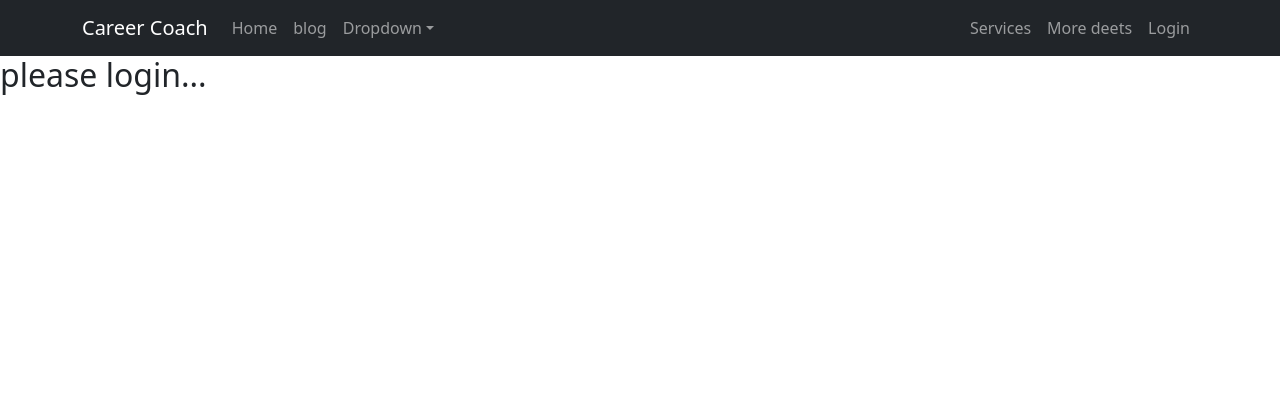
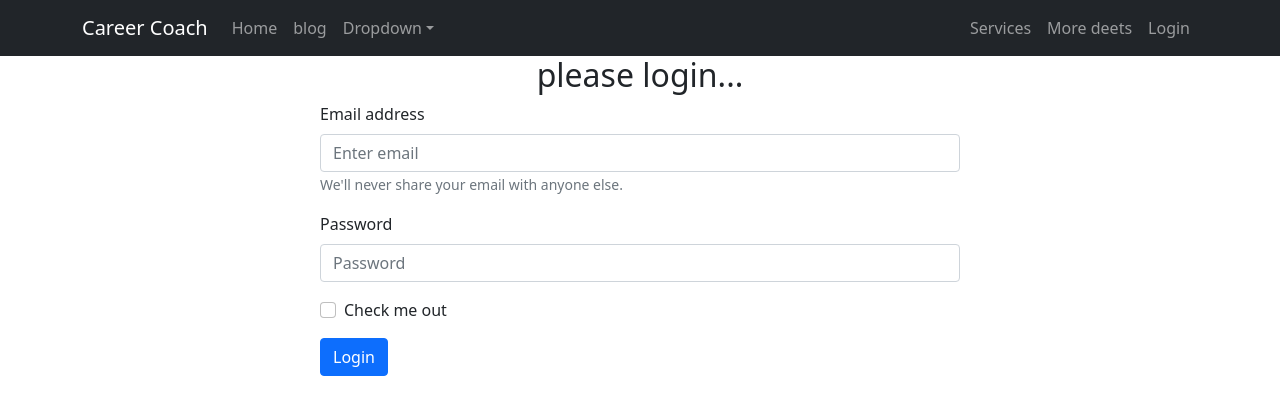
Before and after one commit to MDRAFIULI/real_interview_project_one_assign-10, a React (Create React App) app: page /login in a window 1280 px wide. Shown: the top 414 px of the page. Built offline with nearby package versions, Linux system fonts and the light colour scheme.

Commit message:
create login form

```diff
--- a/src/Page/Login/Login.js
+++ b/src/Page/Login/Login.js
@@ -1,9 +1,32 @@
 import React from 'react';
+import { Button, Form } from 'react-bootstrap';
 import './Login.css';
 const Login = () => {
     return (
         <div>
-            <h2>please login...</h2>
+            <div className='w-50 mx-auto'>
+                <h2 className='text-center'>please login...</h2>
+                <Form>
+                    <Form.Group className="mb-3" controlId="formBasicEmail">
+                        <Form.Label>Email address</Form.Label>
+                        <Form.Control type="email" placeholder="Enter email" />
+                        <Form.Text className="text-muted">
+                            We'll never share your email with anyone else.
+                        </Form.Text>
+                    </Form.Group>
+
+                    <Form.Group className="mb-3" controlId="formBasicPassword">
+                        <Form.Label>Password</Form.Label>
+                        <Form.Control type="password" placeholder="Password" />
+                    </Form.Group>
+                    <Form.Group className="mb-3" controlId="formBasicCheckbox">
+                        <Form.Check type="checkbox" label="Check me out" />
+                    </Form.Group>
+                    <Button variant="primary" type="submit">
+                        Login
+                    </Button>
+                </Form>
+            </div>
         </div>
     );
 };
```
